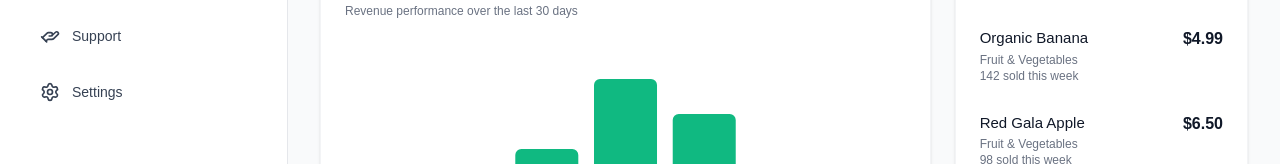
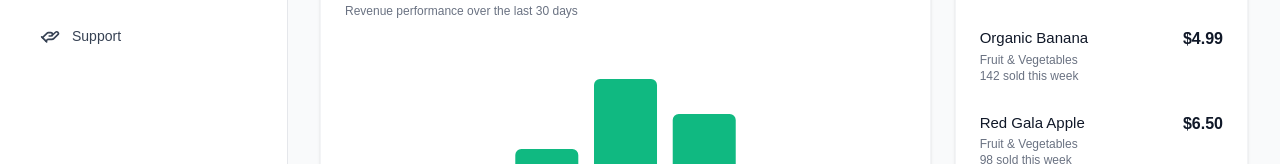
Before and after one commit to Robiul-Haque/Nectar_Dashboard_Next_Ts, a Next.js app: page /dashboard in a window 1280 px wide. Shown: the part 378-542 px from the top of the page. Built offline with nearby package versions, Linux system fonts and the light colour scheme.

Commit message:
Remove menu item and formate the code

```diff
--- a/src/app/dashboard/page.tsx
+++ b/src/app/dashboard/page.tsx
@@ -1,4 +1,3 @@
-// src/app/dashboard/page.tsx
 "use client";
 
 import { BarChart, Bar, XAxis, Tooltip, ResponsiveContainer } from "recharts";
@@ -12,15 +11,15 @@ const data = [
     { name: "Thu", sales: 700 },
     { name: "Fri", sales: 600 },
     { name: "Sat", sales: 200 },
-    { name: "Sun", sales: 300 },
+    { name: "Sun", sales: 300 }
 ];
 
 const pageVariants: Variants = {
     hidden: { opacity: 0 },
     show: {
         opacity: 1,
-        transition: { staggerChildren: 0.1, delayChildren: 0.05 },
-    },
+        transition: { staggerChildren: 0.1, delayChildren: 0.05 }
+    }
 };
 
 const itemVariants: Variants = {
@@ -28,8 +27,8 @@ const itemVariants: Variants = {
     show: {
         opacity: 1,
         y: 0,
-        transition: { duration: 0.45, ease: [0.25, 0.1, 0.25, 1] },
-    },
+        transition: { duration: 0.45, ease: [0.25, 0.1, 0.25, 1] }
+    }
 };
 
 export default function DashboardPage() {
--- a/src/app/dashboard/support/page.tsx
+++ b/src/app/dashboard/support/page.tsx
@@ -1,17 +1,7 @@
 "use client";
 
 import { useMemo, useState } from "react";
-import {
-    Search,
-    Phone,
-    Video,
-    MoreVertical,
-    Send,
-    Paperclip,
-    Smile,
-    CheckCheck,
-    FileText,
-} from "lucide-react";
+import { Search, Phone, Video, MoreVertical, Send, Paperclip, Smile, CheckCheck, FileText } from "lucide-react";
 import { motion, AnimatePresence, type Variants } from "framer-motion";
 
 type Contact = {
@@ -41,7 +31,7 @@ const contacts: Contact[] = [
         avatar: "https://i.pravatar.cc/150?img=32",
         message: "I've attached the latest greenhouse report.",
         time: "10:42 AM",
-        online: true,
+        online: true
     },
     {
         id: 2,
@@ -50,7 +40,7 @@ const contacts: Contact[] = [
         avatar: "https://i.pravatar.cc/150?img=12",
         message: "Can we review the inventory tomorrow?",
         time: "Yesterday",
-        unread: 2,
+        unread: 2
     },
     {
         id: 3,
@@ -58,7 +48,7 @@ const contacts: Contact[] = [
         role: "Supply Coordinator",
         avatar: "https://i.pravatar.cc/150?img=5",
         message: "The shipment has arrived.",
-        time: "Monday",
+        time: "Monday"
     },
     {
         id: 4,
@@ -66,8 +56,8 @@ const contacts: Contact[] = [
         role: "Warehouse Supervisor",
         avatar: "https://i.pravatar.cc/150?img=22",
         message: "Please confirm the order details.",
-        time: "Sunday",
-    },
+        time: "Sunday"
+    }
 ];
 
 const messages: Message[] = [
@@ -75,13 +65,13 @@ const messages: Message[] = [
         id: 1,
         sender: "other",
         text: "Hi! I wanted to check in on the new organic fertilizer order. Did it arrive at the warehouse yet?",
-        time: "10:28 AM",
+        time: "10:28 AM"
     },
     {
         id: 2,
         sender: "me",
         text: "Yes, it just came in this morning. The pallets look good, no damaged bags so far. I'll have the team start inventory shortly.",
-        time: "10:30 AM",
+        time: "10:30 AM"
     },
     {
         id: 3,
@@ -89,7 +79,7 @@ const messages: Message[] = [
         image:
             "https://images.unsplash.com/photo-1466692476868-aef1dfb1e735?q=80&w=1200&auto=format&fit=crop",
         text: "I've attached the latest greenhouse report. The humidity levels in Sector B are perfect right now.",
-        time: "10:42 AM",
+        time: "10:42 AM"
     },
 ];
 
@@ -97,7 +87,7 @@ const sharedMedia = [
     "https://images.unsplash.com/photo-1501004318641-b39e6451bec6?q=80&w=500&auto=format&fit=crop",
     "https://images.unsplash.com/photo-1494790108377-be9c29b29330?q=80&w=500&auto=format&fit=crop",
     "https://images.unsplash.com/photo-1500648767791-00dcc994a43e?q=80&w=500&auto=format&fit=crop",
-    "https://images.unsplash.com/photo-1517841905240-472988babdf9?q=80&w=500&auto=format&fit=crop",
+    "https://images.unsplash.com/photo-1517841905240-472988babdf9?q=80&w=500&auto=format&fit=crop"
 ];
 
 const EASE: [number, number, number, number] = [0.22, 1, 0.36, 1];
--- a/src/components/dashboard/Sidebar.tsx
+++ b/src/components/dashboard/Sidebar.tsx
@@ -10,7 +10,7 @@ const navItems = [
     { label: "Categories", href: "/dashboard/categories", icon: Tags },
     { label: "Customers", href: "/dashboard/customers", icon: Users },
     { label: "Support", href: "/dashboard/support", icon: HandHelping },
-    { label: "Settings", href: "/dashboard/settings", icon: Settings }
+    // { label: "Settings", href: "/dashboard/settings", icon: Settings }
 ];
 
 interface SidebarProps {
```
Also changed, not shown: src/app/dashboard/customers/page.tsx (+9 -59 lines).
